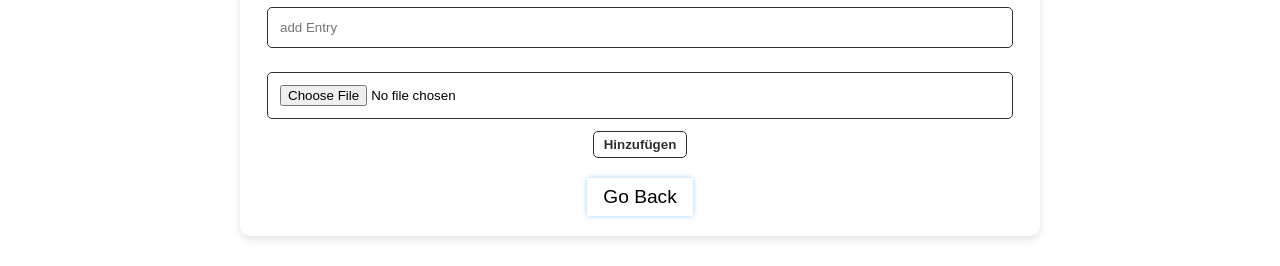
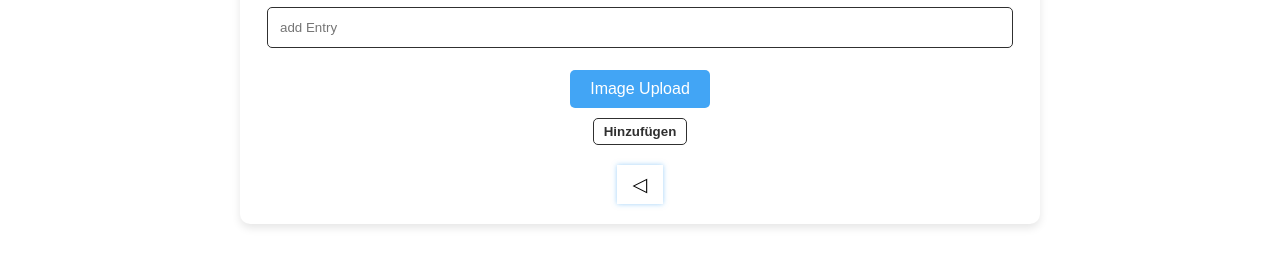
Before and after one commit to RicardoCreates/cgn-java-24-4-diary, a React (Vite) app in the folder frontend/: page /diary in a window 1280 px wide. Shown: the part 210-476 px from the top of the page. Built offline with nearby package versions, Linux system fonts and the light colour scheme; no server answers.

Commit message:
Cloudinary Image Integration Frontend - added some styling for image upload

```diff
--- a/frontend/src/pages/ContentPage.tsx
+++ b/frontend/src/pages/ContentPage.tsx
@@ -77,12 +77,14 @@ export default function ContentPage({
                     onChange={event => setDescription(event.target.value)}
                     placeholder={"add Entry"}
                 />
-                <InputField
+                <FileInputButton htmlFor="file-upload">Image Upload</FileInputButton>
+                <HiddenFileInput
+                    id="file-upload"
                     type="file"
                     onChange={event => setSelectedFile(event.target.files ? event.target.files[0] : null)}
                 />
                 <Button onClick={() => addEntry(description, selectedFile)}>Hinzufügen</Button>
-                <StyledLink to="/">Go Back</StyledLink>
+                <StyledLink to="/">◁</StyledLink>
             </StyledContainer>
         </ContentContainer>
     );
@@ -191,7 +193,7 @@ const StyledLink = styled(Link)`
     color: black;
     font-size: 0.8rem;
     font-weight: 500;
-    padding: 4px 2px;
+    padding: 0px 15px;
     margin: 20px;
     box-shadow: 0 0 5px rgba(66, 165, 245, 0.5);
     transition: background-color 0.3s ease;
@@ -206,3 +208,25 @@ const StyledLink = styled(Link)`
         border-radius: 5px;
     }
 `;
+
+const FileInputButton = styled.label`
+    background-color: #42a5f5;
+    color: white;
+    padding: 10px 20px;
+    border-radius: 5px;
+    cursor: pointer;
+    display: inline-block;
+    margin: 10px 0;
+
+    &:hover {
+        background-color: #1e88e5;
+    }
+
+    &:active {
+        background-color: #1565c0;
+    }
+`;
+
+const HiddenFileInput = styled.input`
+    display: none;
+`;
```
